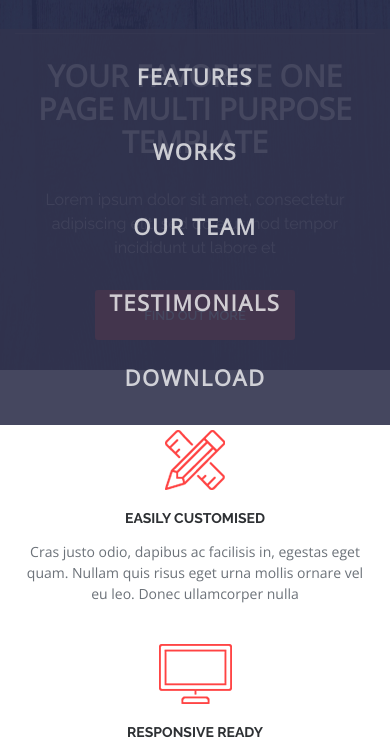
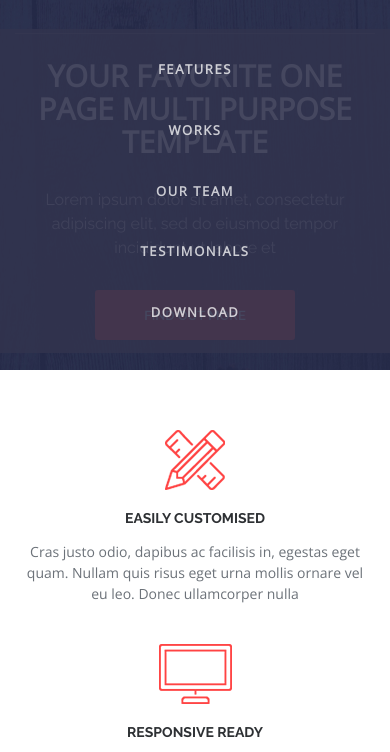
Before and after one commit to alesmazur/ActiveBox, a plain HTML site: page index.html in a window 390 px wide. Both pictures are taken after a click on the button "midline". Shown: the part 71-823 px from the top of the page. Drawn offline with nearby package versions, Linux system fonts and the light colour scheme.

Commit message:
burger fz  fixed

```diff
--- a/style.css
+++ b/style.css
@@ -655,7 +655,7 @@ p {
     z-index: 1000;
     top: 100%;
     left: 0;
-    font-size: 22px;
+
     justify-content: center;
   }
   .menu__item,
@@ -664,6 +664,7 @@ p {
     line-height: 1.6;
     letter-spacing: 1.6;
     margin: 0 auto;
+    font-size: 22px;
   }
   /* Burger */
   .burger {
@@ -777,6 +778,10 @@ p {
   .download__subtitle {
     margin-bottom: 20px;
   }
+  .menu__item,
+  .menu__item:first-child {
+    font-size: 13px;
+  }
 }
 
 @media (max-width: 320px) {
```
